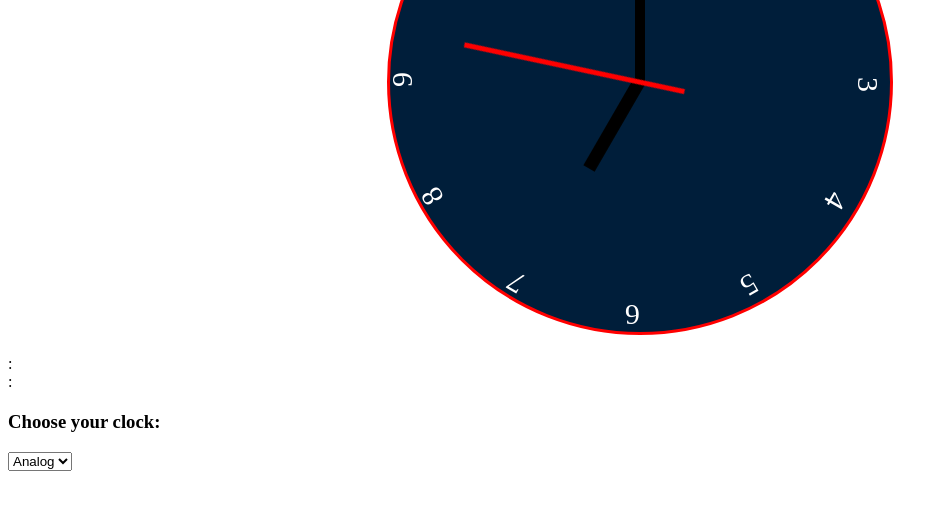
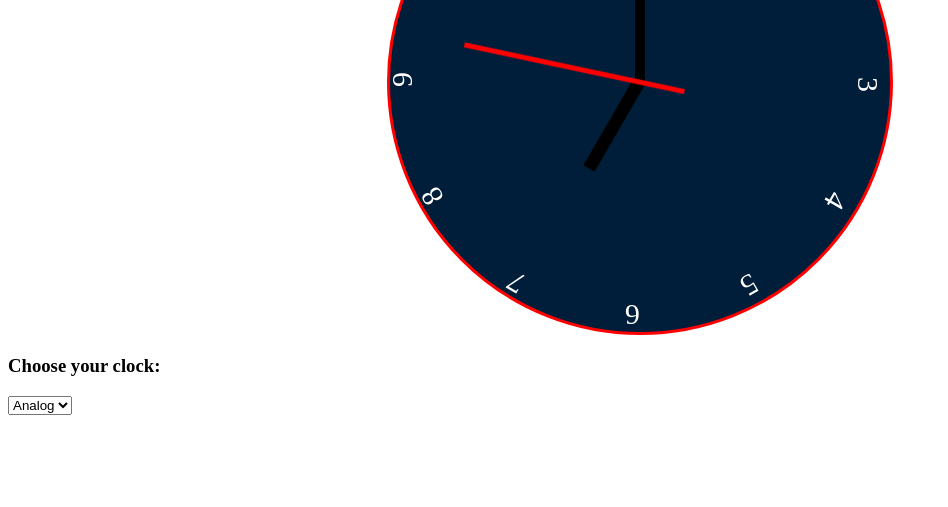
Before and after one commit to mariobsdd/gulp-sass-reloj, a plain HTML site: page public/index.html in a window 1280 px wide. Shown: the part 251-758 px from the top of the page, without its empty margins (0-948 px from the left). Drawn offline with Linux system fonts and the light colour scheme.

Commit message:
arreglo solo por paz mental

```diff
--- a/public/scripts/app.js
+++ b/public/scripts/app.js
@@ -28,31 +28,16 @@ function changeClock(){
   var type = clocktype.options[clocktype.selectedIndex].text;
   var analogo = document.getElementById("analogo");
   var digital = document.getElementById("digital");
-  var hr = document.getElementById("hr");
-  var mn = document.getElementById("mn");
-  var sg = document.getElementById("sg");
-  var hrs = document.getElementById("hrs");
-  var min = document.getElementById("min");
 
   if (type == "Analog") {
     initAnalog();
-    analogo = "";
-    hr="";
-    mn="";
-    sg="";
-    digital.className += "hidden";
-    hrs.className += "hidden";
-    min.className += "hidden";
+    analogo.className = analogo.className.replace(" hidden","");
+    digital.className += " hidden";
   }
   else{
     initDigital();
-    digital = "";
-    hrs="";
-    min="";
-    hr.className += "hidden";
-    mn.className += "hidden";
-    sg.className += "hidden";
-    analogo.className += "hidden";
+    digital.className = digital.className.replace(" hidden","");
+    analogo.className += " hidden";
   }
 }
 function initDigital(){
@@ -69,4 +54,5 @@ function initDigital(){
   hourdig.innerHTML = hour;
 }
 //inicializo el reloj
+//changeClock();
 setInterval(changeClock,1000);
```
Also changed, not shown: public/index.html (indentation only).
